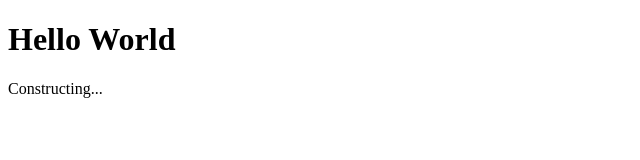
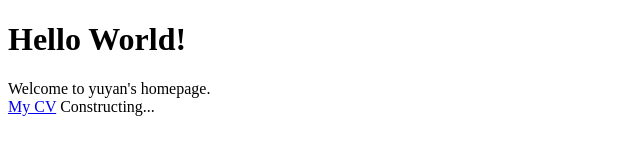
Before and after one commit to yuyanlo/yuyanlo.github.io, a plain HTML site: page index.html in a window 1280 px wide. Shown: the whole page, without its empty margins (0-640 px from the left). Drawn offline with Linux system fonts and the light colour scheme.

Commit message:
second commit

```diff
--- a/index.html
+++ b/index.html
@@ -5,8 +5,10 @@
 		<title>YuYanLo</title>
 	</head>
 	<body>
-<h1>Hello World</h1>
+		<h1>Hello World!</h1>
 		<p>
+			Welcome to yuyan's homepage.</br>
+			<a href="CV.html">My CV</a>
 			Constructing...
 		</p>
 	</body>
```
Lines whose indentation alone changed are shown as unchanged.
